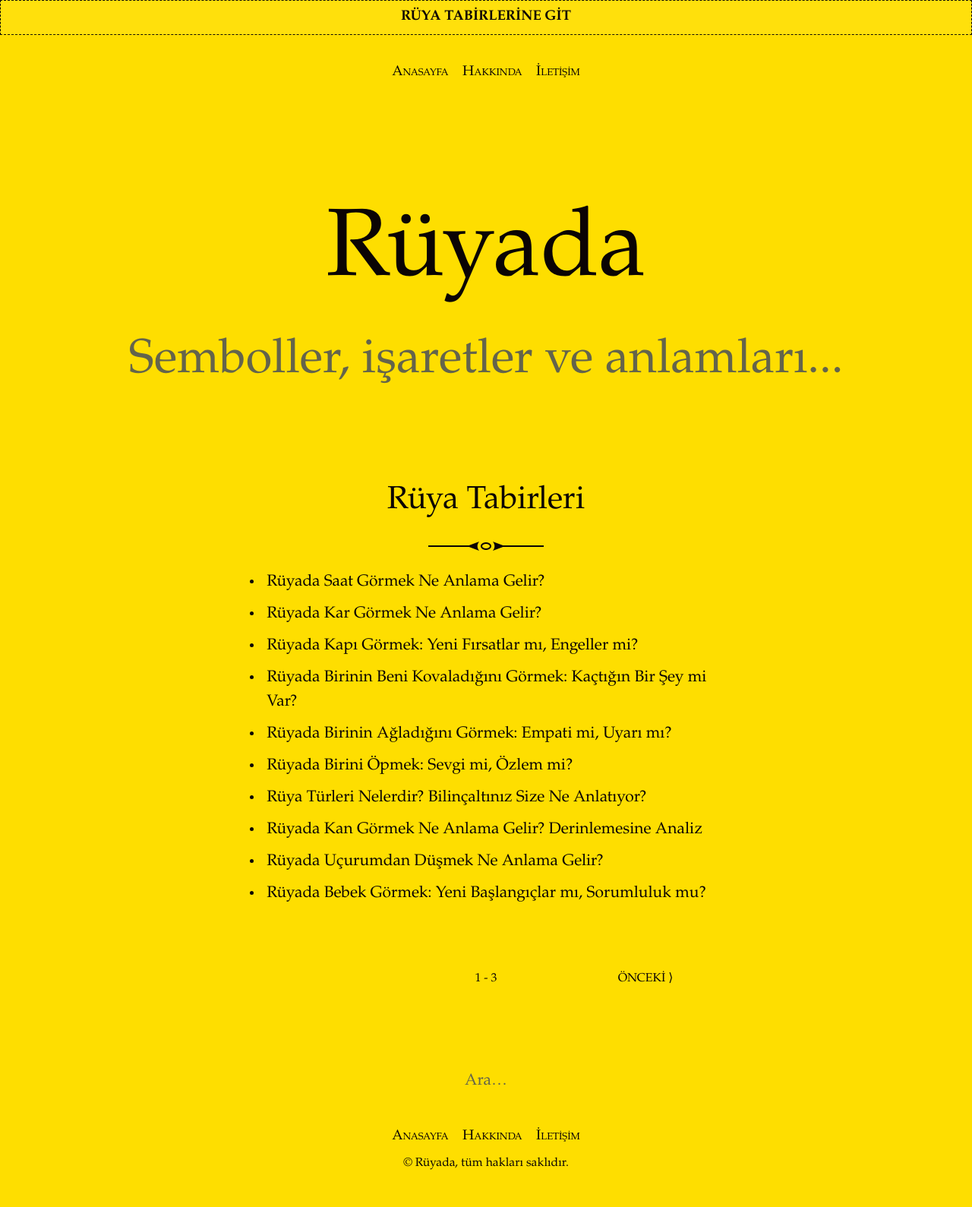
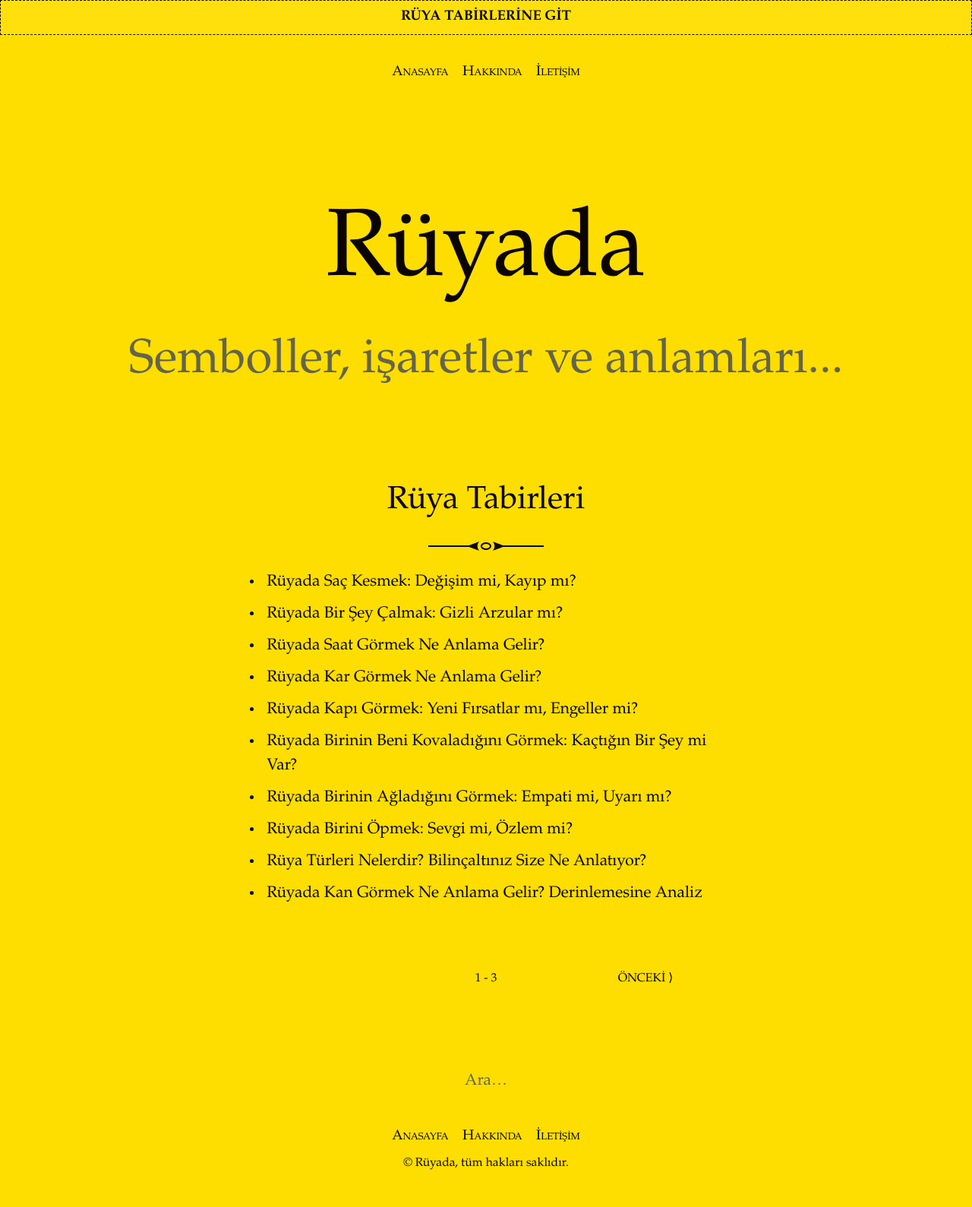
Before and after one commit to melihkocaturk/ruya-blog, a Jekyll site: the page built from index.html, in a window 1280 px wide. Shown: the whole page at 76% size. Built offline with Jekyll 4.4.1, drawn with Linux system fonts in a browser that asks for light colours; the list of posts is cut into pages by our own code; part of the change alters nothing that is shown.

```diff
--- a/_config.yml
+++ b/_config.yml
@@ -45,3 +45,7 @@ show_excerpts: false
 
 # Permalinks
 permalink: /:title
+
+google_analytics: "G-J3008RYHE2"
+disqus:
+  shortname: ruyada
--- a/_includes/google-analytics.html
+++ b/_includes/google-analytics.html
@@ -1,10 +1,9 @@
+<!-- Google tag (gtag.js) -->
+<script async src="https://www.googletagmanager.com/gtag/js?id={{ site.google_analytics }}"></script>
 <script>
-if(!(window.doNotTrack === "1" || navigator.doNotTrack === "1" || navigator.doNotTrack === "yes" || navigator.msDoNotTrack === "1")) {
-  (function(i,s,o,g,r,a,m){i['GoogleAnalyticsObject']=r;i[r]=i[r]||function(){
-  (i[r].q=i[r].q||[]).push(arguments)},i[r].l=1*new Date();a=s.createElement(o),
-  m=s.getElementsByTagName(o)[0];a.async=1;a.src=g;m.parentNode.insertBefore(a,m)
-  })(window,document,'script','https://www.google-analytics.com/analytics.js','ga');
-  ga('create', '{{ site.google_analytics }}', 'auto');
-  ga('send', 'pageview');
-}
+  window.dataLayer = window.dataLayer || [];
+  function gtag(){dataLayer.push(arguments);}
+  gtag('js', new Date());
+
+  gtag('config', '{{ site.google_analytics }}');
 </script>
--- a/_layouts/default.html
+++ b/_layouts/default.html
@@ -1,6 +1,10 @@
 <!DOCTYPE html>
 <html lang="{{ page.lang | default: site.lang | default: "tr" }}">
   <head>
+
+    {%- if jekyll.environment == 'production' and site.google_analytics -%}
+      {%- include google-analytics.html -%}
+    {%- endif -%}
 
     <meta charset="utf-8">
     <meta http-equiv="X-UA-Compatible" content="IE=edge">
@@ -9,10 +13,6 @@
     <meta name="description" content="{{ page.description | default: site.description | strip_html | normalize_whitespace | truncate: 160 | escape }}">
     <link rel="stylesheet" href="{{ '/assets/css/main.css' | relative_url }}?{{ site.time | date: '%s%N' }}">
     <link rel="apple-touch-icon" href="{{ site.icon }}">
-
-    {%- if jekyll.environment == 'production' and site.google_analytics -%}
-      {%- include google-analytics.html -%}
-    {%- endif -%}
 
   </head>
   <body>
--- /dev/null
+++ b/_posts/2025/2025-02-20-ruyada-bir-sey-calmak.md
@@ -0,0 +1,28 @@
+---
+layout: post
+title: "Rüyada Bir Şey Çalmak: Gizli Arzular mı?"
+description: "Rüyanızda bir şey çaldığınızı görmek ne anlama gelir? Bu, bilinçaltınızın size vermeye çalıştığı bir mesaj olabilir mi?"
+author: Morpheus
+---
+
+Rüyalar, bilinçaltımızın derinliklerinden gelen mesajlar olarak kabul edilir. Kimi zaman korkularımızı, kimi zaman ise bastırdığımız arzularımızı yansıtırlar. Peki, rüyanızda bir şey çaldığınızı görmek ne anlama gelir? Bu, bilinçaltınızın size vermeye çalıştığı bir mesaj olabilir mi?
+
+## Eksiklik ve Arayış
+
+Rüyada hırsızlık yaptığını görmek, kişinin yaşamında eksiklik hissettiği bir şeyin simgesi olabilir. Bu eksiklik maddi bir şey olabileceği gibi, duygusal ya da manevi bir boşluk da olabilir. Örneğin, sevgisiz hisseden biri, rüyasında birinin sevgisini veya ilgisini çaldığını görebilir.
+
+## Bastırılmış Arzular
+
+Freudyen bakış açısına göre, rüyalar bilinçaltındaki bastırılmış duyguların bir yansımasıdır. Eğer bir şeyi çok istiyor ama onu elde edemiyorsanız, rüyanızda onu çalarken kendinizi görebilirsiniz. Bu, aslında gerçek hayatta ulaşmak istediğiniz bir hedefin veya arzunun yansıması olabilir.
+
+## Suçluluk ve İçsel Çatışma
+
+Rüyanızda hırsızlık yaptığınızı gördüğünüzde hissettiğiniz duygular da önemlidir. Eğer korku, suçluluk veya pişmanlık hissediyorsanız, bu rüya vicdanınızın sesini dinlemeniz gerektiğini gösteriyor olabilir. Belki de gerçek hayatta etik açıdan sorguladığınız bir durum içindesiniz.
+
+## Özgüven Eksikliği ve Kendi Değerini Sorgulama
+
+Bazı rüya yorumcularına göre, rüyada bir şey çalmak, kişinin kendini yeterli hissetmediği durumlara işaret edebilir. Kendi değerini sorgulayan biri, başkalarına ait şeyleri çalma yoluyla eksikliğini telafi etmeye çalışıyor olabilir.
+
+## Sonuç
+
+Rüyalarda görülen hırsızlık, genellikle bilinçaltımızın bize eksik yönlerimizi veya bastırdığımız arzularımızı gösterme şeklidir. Eğer bu tür rüyaları sık sık görüyorsanız, kendinize şu soruları sormanız faydalı olabilir: Hayatımda ne eksik? Neyin peşindeyim? Hangi duygularımı bastırıyorum? Bu sorulara vereceğiniz cevaplar, bilinçaltınızın size ne anlatmaya çalıştığını anlamanıza yardımcı olabilir.
--- /dev/null
+++ b/_posts/2025/2025-02-20-ruyada-sac-kesmek-degisim-mi-kayip-mi.md
@@ -0,0 +1,29 @@
+---
+layout: post
+title: "Rüyada Saç Kesmek: Değişim mi, Kayıp mı?"
+description: "Rüyada saç kesmek ne anlama gelir? Bu, bir değişimin habercisi mi, yoksa bir kaybın sembolü mü?"
+author: Morpheus
+---
+
+Rüyalar, bilinçaltımızın derinliklerinden gelen gizemli mesajlar taşır. Her bir rüya, ruh halimize, yaşadığımız olaylara ve içsel yolculuğumuza dair ipuçları barındırır. Rüyada saç kesmek de sıkça karşılaşılan ve farklı anlamlar taşıyan bir rüya türüdür. Peki, rüyada saç kesmek ne anlama gelir? Bu, bir değişimin habercisi mi, yoksa bir kaybın sembolü mü?
+
+## Saç ve Anlamı
+
+Saç, birçok kültürde kimliği, gücü ve estetiği temsil eder. Mitolojide ve tarihte saç, kişinin enerjisini ve statüsünü yansıtan önemli bir unsur olarak kabul edilmiştir. Bu yüzden rüyalarda saçla ilgili olaylar, bireyin kendisiyle ilgili algısını ve duygusal durumunu yansıtabilir.
+
+## Rüyada Saç Kesmenin Olası Anlamları
+
+1. **Değişim ve Yenilenme**: Rüyada saçınızı kestirdiğinizi görmek, hayatınızda bir değişime hazır olduğunuzu gösterebilir. Bu, eski alışkanlıklardan kurtulma, yeni bir başlangıç yapma ya da kendinizi yenileme arzusunun bir yansıması olabilir. Eğer saçınızı mutlu bir şekilde kestirdiğinizi görüyorsanız, bu değişimi isteyerek ve bilinçli bir şekilde yaptığınıza işaret edebilir.
+2. **Kontrol Kaybı ve Zorunlu Değişim**: Eğer rüyanızda saçınızı istemeden kestirdiğinizi ya da birinin zorla kestiğini görüyorsanız, hayatınızda kontrolünüz dışında gelişen olaylarla karşı karşıya olabilirsiniz. Bu, ani değişimler ya da kayıplarla ilgili bir endişenin dışa vurumu olabilir.
+3. **Özgüven ve Kimlik Algısı**: Saç kesmek, bazen özgüvenle ilgili mesajlar taşıyabilir. Eğer rüyanızda saçınızı çok kısa kestirdiyseniz ya da kesildiğini gördüyseniz, kimlik değişimiyle ilgili bir sorgulama yaşıyor olabilirsiniz. Saç kaybı, bazen güçsüzlük ya da kendini eksik hissetme gibi duygulara işaret edebilir.
+4. **Geçmişten Arınma ve Ruhsal Temizlik**: Bazı yorumculara göre, rüyada saç kesmek geçmişle olan bağları koparmak ve yeni bir sayfa açmak anlamına gelir. Özellikle stresli bir dönemi geride bırakma niyetinde olan kişiler, rüyalarında saç kestiklerini görebilirler.
+
+## Rüyadaki Duyguların Önemi
+
+Bir rüyanın yorumu, o rüyayı nasıl hissettiğinize bağlı olarak değişebilir. Eğer saçınızı kestirdiğinizde kendinizi mutlu ve hafiflemiş hissediyorsanız, bu olumlu bir değişime işaret edebilir. Ancak üzgün ya da pişman hissediyorsanız, hayatınızdaki bazı zorunlu değişimlerin sizi rahatsız ettiği anlamına gelebilir.
+
+## Sonuç
+
+Rüyada saç kesmek, birçok farklı anlama gelebilecek güçlü bir semboldür. Kimi zaman bir yenilenmenin ve dönüşümün göstergesi olurken, kimi zaman da kontrol kaybı ya da kaygıların yansıması olabilir. Bu yüzden rüyanızın detaylarını ve hislerinizi dikkatlice analiz etmek, size en doğru mesajı verebilir.
+
+Siz hiç rüyanızda saçınızı kestirdiğinizi gördünüz mü? Rüyanız size ne hissettirdi? Yorumlarda düşüncelerinizi paylaşabilirsiniz!
```
